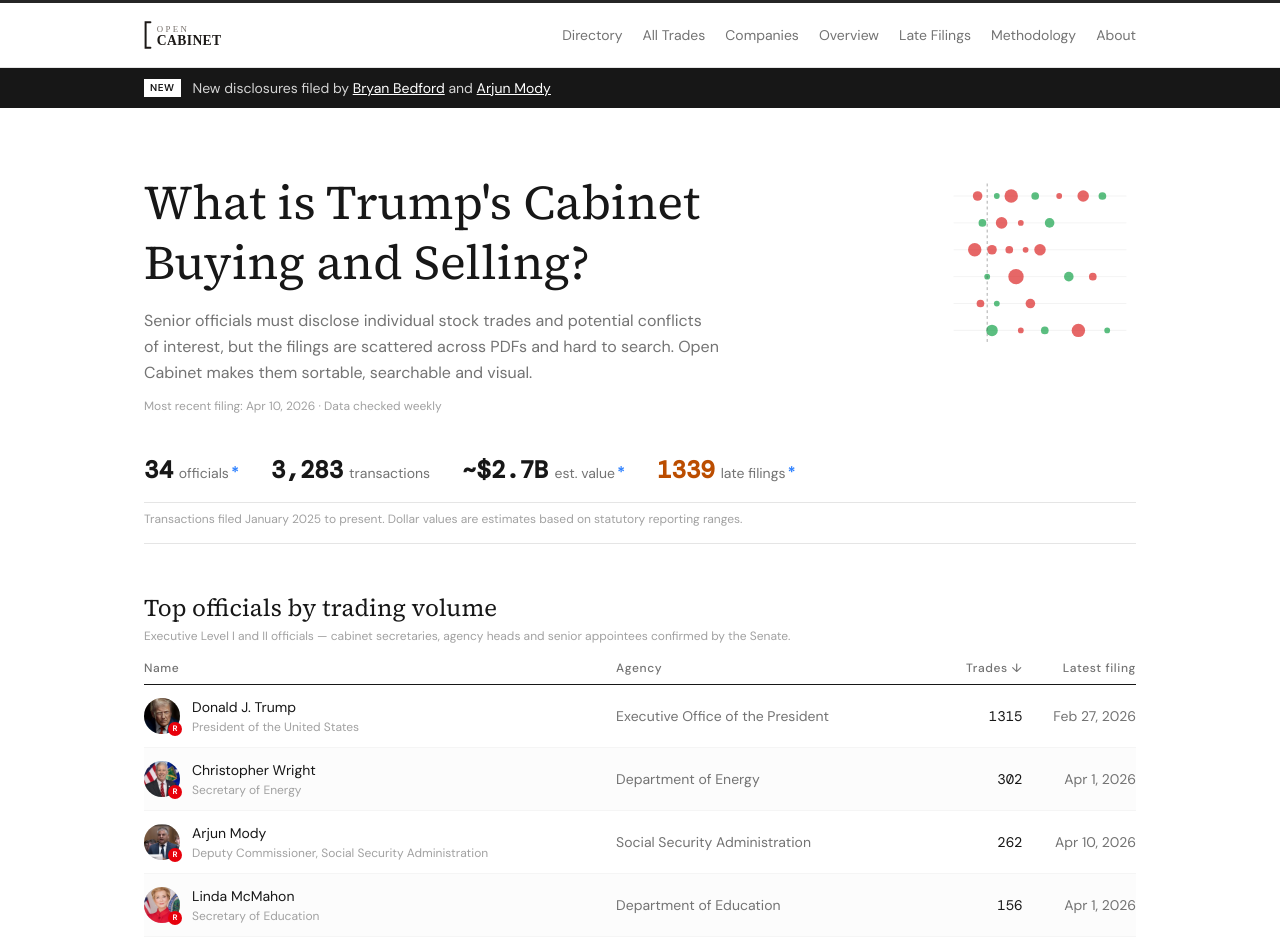
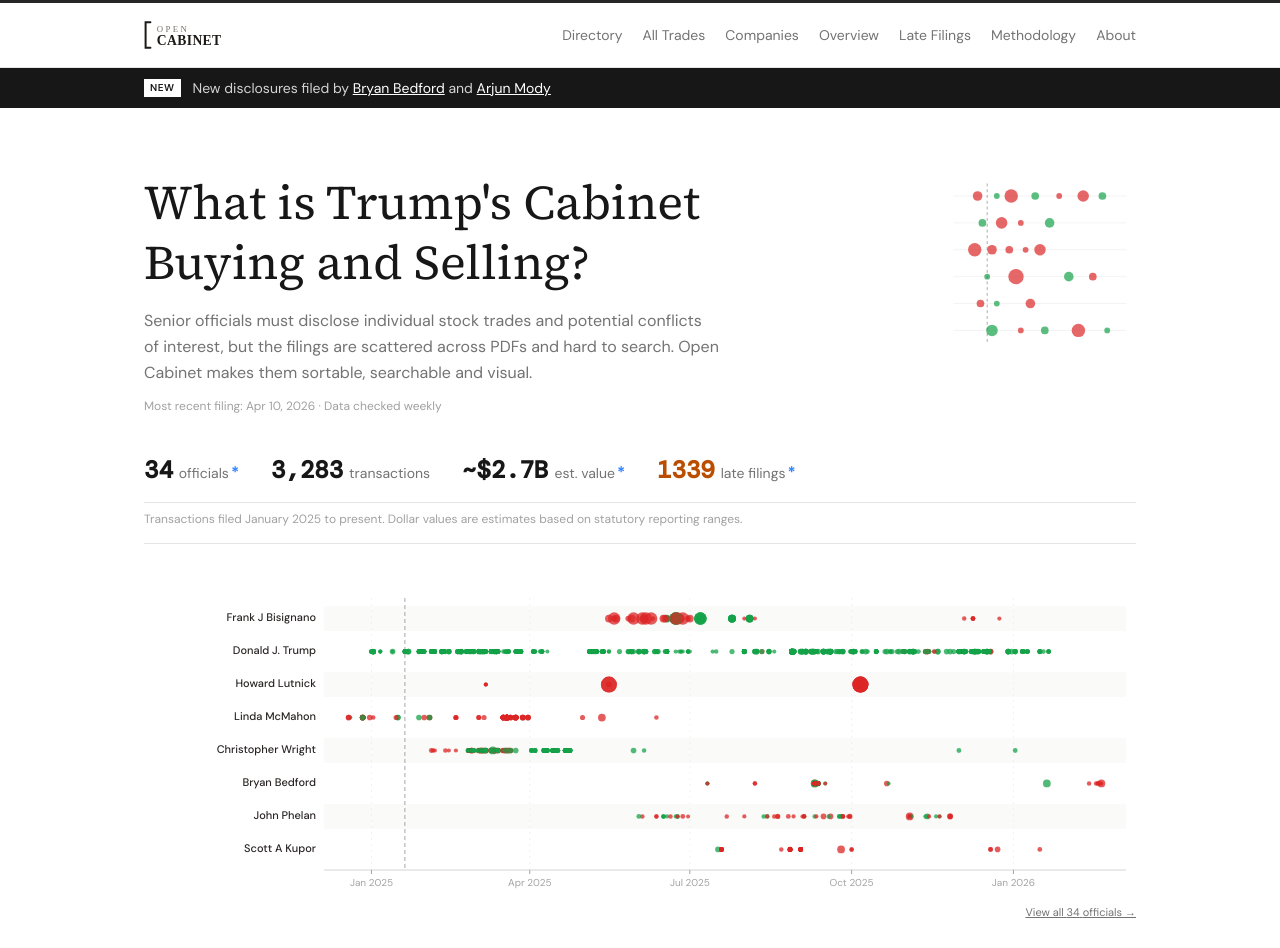
Before and after one commit to tbrown034/open-cabinet, a Next.js app: page / in a window 1280 px wide. Shown: the top 948 px of the page. Built offline with nearby package versions, Linux system fonts and the light colour scheme.

Commit message:
Add swim lane preview to homepage
Top 8 officials by volume between stats bar and rankings table.
Hover tooltips, date axis, inauguration marker, link to full /all view.

```diff
--- /dev/null
+++ b/app/components/home-swim-preview.tsx
@@ -0,0 +1,298 @@
+"use client";
+
+import { useRef, useEffect, useState } from "react";
+import { scaleTime, scaleSqrt, scaleBand } from "d3-scale";
+import { extent } from "d3-array";
+import { timeFormat } from "d3-time-format";
+import Link from "next/link";
+import {
+  amountRangeToMin,
+  amountRangeLabel,
+  formatDate,
+  displayName,
+} from "@/lib/format";
+
+interface PreviewTx {
+  description: string;
+  ticker: string | null;
+  type: string;
+  date: string;
+  amount: string;
+  isSale: boolean;
+}
+
+export interface PreviewOfficial {
+  name: string;
+  slug: string;
+  title: string;
+  transactions: PreviewTx[];
+}
+
+interface TooltipData {
+  tx: PreviewTx;
+  officialName: string;
+  x: number;
+  y: number;
+}
+
+const TOP_COUNT = 8;
+const LANE_HEIGHT = 34;
+const MAX_R = 8;
+const MIN_R = 2;
+
+export default function HomeSwimPreview({
+  officials,
+  totalOfficials,
+}: {
+  officials: PreviewOfficial[];
+  totalOfficials: number;
+}) {
+  const containerRef = useRef<HTMLDivElement>(null);
+  const [width, setWidth] = useState(1000);
+  const [tooltip, setTooltip] = useState<TooltipData | null>(null);
+  const top = officials.slice(0, TOP_COUNT);
+
+  useEffect(() => {
+    const container = containerRef.current;
+    if (!container) return;
+    const observer = new ResizeObserver((entries) => {
+      for (const entry of entries) setWidth(entry.contentRect.width);
+    });
+    observer.observe(container);
+    return () => observer.disconnect();
+  }, []);
+
+  const isMobile = width > 0 && width < 640;
+  const margin = {
+    top: 22,
+    right: 10,
+    bottom: 26,
+    left: isMobile ? 10 : 180,
+  };
+  const chartWidth = Math.max(width - margin.left - margin.right, 200);
+  const chartHeight = top.length * (isMobile ? 46 : LANE_HEIGHT);
+  const height = chartHeight + margin.top + margin.bottom;
+
+  const yScale = scaleBand()
+    .domain(top.map((o) => o.name))
+    .range([0, chartHeight])
+    .padding(0.25);
+
+  const allDates = top.flatMap((o) =>
+    o.transactions.map((tx) => new Date(tx.date + "T00:00:00"))
+  );
+  const dateExtent = extent(allDates) as [Date, Date];
+  const dayPad = 14 * 24 * 60 * 60 * 1000;
+  const xScale = scaleTime()
+    .domain(
+      dateExtent[0]
+        ? [
+            new Date(dateExtent[0].getTime() - dayPad),
+            new Date(dateExtent[1].getTime() + dayPad),
+          ]
+        : [new Date("2025-01-01"), new Date("2026-04-01")]
+    )
+    .range([0, chartWidth]);
+
+  const allAmounts = top.flatMap((o) =>
+    o.transactions.map((tx) => amountRangeToMin(tx.amount as never))
+  );
+  const amountExtent = extent(allAmounts) as [number, number];
+  const rScale = scaleSqrt()
+    .domain([
+      amountExtent[0] ?? 0,
+      Math.max(amountExtent[1] ?? 1, (amountExtent[0] ?? 0) + 1),
+    ])
+    .range([MIN_R, MAX_R]);
+
+  const ticks = xScale.ticks(Math.max(Math.floor(chartWidth / 140), 3));
+  const formatTick = timeFormat("%b %Y");
+
+  if (width <= 0) return <div ref={containerRef} style={{ height }} />;
+
+  return (
+    <div ref={containerRef} className="relative">
+      <svg
+        width={width}
+        height={height}
+        role="img"
+        aria-label={`Preview swim lane showing top ${TOP_COUNT} officials by trading volume`}
+      >
+        <g transform={`translate(${margin.left}, ${margin.top})`}>
+          {top.map((o, i) => {
+            const y = yScale(o.name) ?? 0;
+            const bandHeight = yScale.bandwidth();
+            return (
+              <g key={o.slug}>
+                {i % 2 === 0 && (
+                  <rect
+                    x={0}
+                    y={y}
+                    width={chartWidth}
+                    height={bandHeight}
+                    fill="#fafaf9"
+                  />
+                )}
+                {isMobile ? (
+                  <a href={`/officials/${o.slug}`}>
+                    <text
+                      x={4}
+                      y={y + 12}
+                      textAnchor="start"
+                      fill="#292524"
+                      className="text-[10px]"
+                      fontWeight="500"
+                    >
+                      {displayName(o.name)}
+                    </text>
+                  </a>
+                ) : (
+                  <a href={`/officials/${o.slug}`}>
+                    <text
+                      x={-8}
+                      y={y + bandHeight / 2}
+                      textAnchor="end"
+                      dominantBaseline="middle"
+                      fill="#292524"
+                      className="text-[11px]"
+                      fontWeight="500"
+                    >
+                      {displayName(o.name)}
+                    </text>
+                  </a>
+                )}
+              </g>
+            );
+          })}
+
+          <line
+            x1={0}
+            y1={chartHeight}
+            x2={chartWidth}
+            y2={chartHeight}
+            stroke="#d4d4d4"
+          />
+          {ticks.map((tick, i) => (
+            <g
+              key={`t-${i}`}
+              transform={`translate(${xScale(tick)}, ${chartHeight})`}
+            >
+              <line y1={0} y2={4} stroke="#a3a3a3" />
+              <text
+                y={16}
+                textAnchor="middle"
+                fill="#a3a3a3"
+                className="text-[10px]"
+              >
+                {formatTick(tick)}
+              </text>
+            </g>
+          ))}
+
+          {ticks.map((tick, i) => (
+            <line
+              key={`g-${i}`}
+              x1={xScale(tick)}
+              y1={0}
+              x2={xScale(tick)}
+              y2={chartHeight}
+              stroke="#e5e5e5"
+              strokeWidth={0.5}
+              strokeDasharray="2,4"
+            />
+          ))}
+
+          {(() => {
+            const x = xScale(new Date("2025-01-20T00:00:00"));
+            if (x < 0 || x > chartWidth) return null;
+            return (
+              <line
+                x1={x}
+                y1={0}
+                x2={x}
+                y2={chartHeight}
+                stroke="#525252"
+                strokeWidth={1}
+                strokeDasharray="4,3"
+                opacity={0.5}
+              />
+            );
+          })()}
+
+          {top.flatMap((o) =>
+            o.transactions.map((tx, i) => {
+              const y = yScale(o.name) ?? 0;
+              const bandHeight = yScale.bandwidth();
+              const cx = xScale(new Date(tx.date + "T00:00:00"));
+              const cy = isMobile ? y + bandHeight * 0.72 : y + bandHeight / 2;
+              const r = rScale(amountRangeToMin(tx.amount as never));
+              return (
+                <circle
+                  key={`${o.slug}-${i}`}
+                  cx={cx}
+                  cy={cy}
+                  r={r}
+                  fill={tx.isSale ? "#dc2626" : "#16a34a"}
+                  opacity={
+                    tooltip
+                      ? tooltip.tx === tx && tooltip.officialName === o.name
+                        ? 1
+                        : 0.2
+                      : 0.75
+                  }
+                  stroke="none"
+                  onMouseEnter={() =>
+                    setTooltip({
+                      tx,
+                      officialName: o.name,
+                      x: cx + margin.left,
+                      y: cy + margin.top,
+                    })
+                  }
+                  onMouseLeave={() => setTooltip(null)}
+                  style={{ cursor: "pointer" }}
+                />
+              );
+            })
+          )}
+        </g>
+      </svg>
+
+      {tooltip && (
+        <div
+          className="absolute pointer-events-none bg-white border border-neutral-200 shadow-sm px-3 py-2 text-xs max-w-64 z-10"
+          style={{
+            left: Math.min(tooltip.x, width - 250),
+            top: Math.max(tooltip.y - 70, 0),
+          }}
+        >
+          <div className="font-medium text-neutral-900 mb-1">
+            {displayName(tooltip.officialName)}
+          </div>
+          <div className="text-neutral-600">{tooltip.tx.description}</div>
+          <div className="text-neutral-500 mt-1">
+            {formatDate(tooltip.tx.date)} ·{" "}
+            <span
+              className={
+                tooltip.tx.isSale ? "text-red-700" : "text-emerald-700"
+              }
+            >
+              {tooltip.tx.type}
+            </span>{" "}
+            · {amountRangeLabel(tooltip.tx.amount as never)}
+            {tooltip.tx.ticker && ` · ${tooltip.tx.ticker}`}
+          </div>
+        </div>
+      )}
+
+      <div className="mt-2 flex justify-end">
+        <Link
+          href="/all"
+          className="text-[11px] text-neutral-500 hover:text-neutral-900 underline"
+        >
+          View all {totalOfficials}{" "}officials &rarr;
+        </Link>
+      </div>
+    </div>
+  );
+}
--- a/app/page.tsx
+++ b/app/page.tsx
@@ -3,7 +3,12 @@
 import { getNewsCoverage } from "@/lib/news";
 import OfficialsTable from "./components/officials-table";
 import Explainer from "./components/explainer";
+import HomeSwimPreview, { type PreviewOfficial } from "./components/home-swim-preview";
 import Link from "next/link";
+
+function isSale(type: string): boolean {
+  return type === "Sale" || type === "Sale (Partial)" || type === "Sale (Full)";
+}
 
 export default async function Home() {
   const index = await getOfficialsIndex();
@@ -57,6 +62,27 @@
     });
 
   const recentNews = news.slice(0, 4);
+
+  const swimPreview: PreviewOfficial[] = allOfficials
+    .map((o) => ({
+      name: o.name,
+      slug: o.slug,
+      title: o.title,
+      totalValue: o.transactions.reduce(
+        (sum, tx) => sum + amountRangeToMidpoint(tx.amount),
+        0
+      ),
+      transactions: o.transactions.map((tx) => ({
+        description: tx.description,
+        ticker: tx.ticker,
+        type: tx.type,
+        date: tx.date,
+        amount: tx.amount,
+        isSale: isSale(tx.type),
+      })),
+    }))
+    .sort((a, b) => b.totalValue - a.totalValue)
+    .map(({ totalValue: _tv, ...rest }) => rest);
 
   return (
     <div>
@@ -190,6 +216,14 @@
         <p className="text-xs text-neutral-400 mt-2 pb-4 border-b border-neutral-200">
           Transactions filed January 2025 to present. Dollar values are estimates based on statutory reporting ranges.
         </p>
+
+        {/* ── SWIM LANE PREVIEW ── */}
+        <div className="mt-8">
+          <HomeSwimPreview
+            officials={swimPreview}
+            totalOfficials={totalOfficials}
+          />
+        </div>
       </div>
 
       {/* ── DIRECTORY PREVIEW ── */}
```
